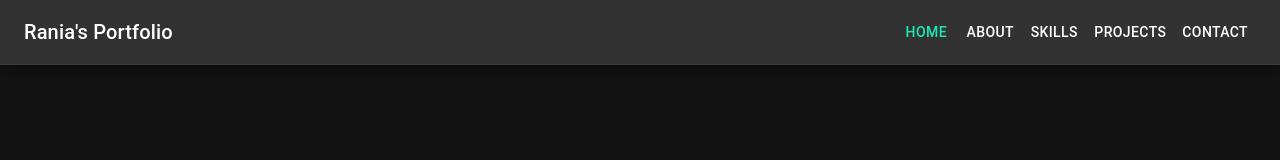
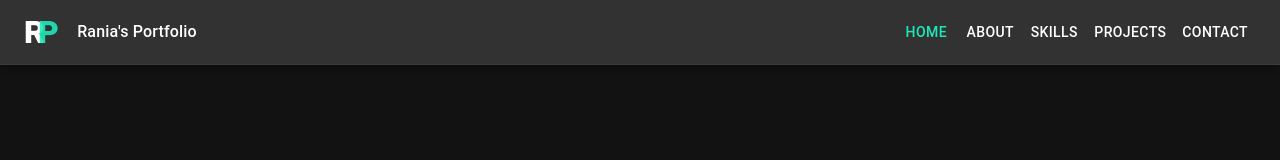
Before and after one commit to Rania-Papachr/my-portfolio, a React (Vite) app: page / in a window 1280 px wide. Shown: the top 160 px of the page. Built offline with nearby package versions, Linux system fonts and the light colour scheme.

Commit message:
feat: Adding logo

```diff
--- a/src/components/ContactSection/Contact.jsx
+++ b/src/components/ContactSection/Contact.jsx
@@ -8,7 +8,12 @@ const Contact = () => {
     <Box
       id="contact"
       component="section"
-      sx={{ backgroundColor: "#121212", color: "#fff", py: { xs: 8, md: 12 } }}
+      sx={{
+        backgroundColor: "#121212",
+        color: "#fff",
+        py: { xs: 8, md: 12 },
+        mb: 10,
+      }}
     >
       <Container maxWidth="lg">
         <Typography
--- a/src/components/DrawerAppBar.jsx
+++ b/src/components/DrawerAppBar.jsx
@@ -15,6 +15,7 @@ import {
   Button,
 } from "@mui/material"; //The top navigation bar.
 import MenuIcon from "@mui/icons-material/Menu"; //This is the actual hamburger icon ☰ inside the button.
+import Logo from "./Logo";
 
 const drawerWidth = 240;
 const navItems = ["Home", "About", "Skills", "Projects", "Contact"];
@@ -94,22 +95,23 @@ const DrawerAppBar = () => {
         }}
       >
         <Toolbar>
-          <IconButton
-            color="inherit"
-            aria-label="open drawer"
-            edge="start"
-            onClick={handleDrawerToggle}
-            sx={{ mr: 2, display: { sm: "none" } }}
+          <Box
+            sx={{
+              flexGrow: 1,
+              display: "flex",
+              alignItems: "center",
+              gap: 1,
+              cursor: "pointer",
+            }}
           >
-            <MenuIcon />
-          </IconButton>
-          <Typography
-            variant="h6"
-            component="div"
-            sx={{ flexGrow: 1, display: { xs: "none", sm: "block" } }}
-          >
-            Rania's Portfolio
-          </Typography>
+            <Logo />
+            <Typography
+              variant="subtitle1"
+              sx={{ fontWeight: 500, color: "#fff", ml: 3 }}
+            >
+              Rania's Portfolio
+            </Typography>
+          </Box>
           <Box sx={{ display: { xs: "none", sm: "block" } }}>
             {navItems.map((item) => (
               <Button
@@ -128,6 +130,15 @@ const DrawerAppBar = () => {
               </Button>
             ))}
           </Box>
+          <IconButton
+            color="inherit"
+            aria-label="open drawer"
+            edge="start"
+            onClick={handleDrawerToggle}
+            sx={{ mr: 2, display: { sm: "none" } }}
+          >
+            <MenuIcon />
+          </IconButton>
         </Toolbar>
       </AppBar>
       <nav>
--- /dev/null
+++ b/src/components/Logo.jsx
@@ -0,0 +1,33 @@
+import { Typography, Box } from "@mui/material";
+
+const Logo = () => {
+  return (
+    <Box sx={{ position: "relative", display: "inline-block" }}>
+      <Typography
+        sx={{
+          fontWeight: 900,
+          fontSize: "2rem",
+          color: "white",
+        }}
+      >
+        R
+      </Typography>
+
+      <Typography
+        sx={{
+          fontWeight: 900,
+          fontSize: "2rem",
+          color: "#1de9b6",
+          position: "absolute",
+          top: 0,
+          left: 14,
+          opacity: 0.9,
+        }}
+      >
+        P
+      </Typography>
+    </Box>
+  );
+};
+
+export default Logo;
```
